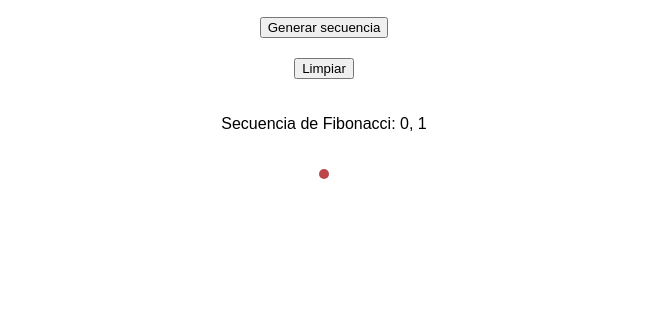
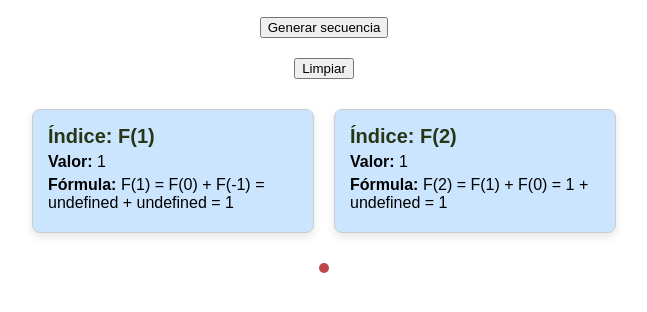
Before and after one commit to FabianVAEN/vega_fabian_parcial_1, a plain HTML site: page index.html in a window 1280 px wide. Both pictures are taken after a click on the button "Generar secuencia". Shown: the part 104-416 px from the top of the page, without its empty margins (316-963 px from the left). Drawn offline with Linux system fonts and the light colour scheme.

Commit message:
feature: colors added

```diff
--- a/script.js
+++ b/script.js
@@ -1,12 +1,15 @@
 function generarFibonacci(n) {
-    let secuencia = [0, 1];
+    if (n === 1) return [1];
+    if (n === 2) return [1, 1];
+
+    let secuencia = [1, 1]; // Comenzar con F(1)=1, F(2)=1
 
     for (let i = 2; i < n; i++) {
         secuencia.push(secuencia[i - 1] + secuencia[i - 2]);
     }
+
     return secuencia;
 }
-
 
 const btnGenerar = document.getElementById("btnGenerar");
 const btnLimpiar = document.getElementById("btnLimpiar");
@@ -18,8 +21,9 @@ const mensajeError = document.getElementById("mensajeError")
 btnGenerar.addEventListener("click", function() {
     const cantidad = parseInt(entrada.value);
 
+
     if (cantidad < 1 || cantidad > 50) {
-        mensajeError.textContent = "Por favor ingrese un el número entre 1 y 50.";
+        mensajeError.textContent = "Por favor ingrese un número entre 1 y 50.";
         return;
     }
 
@@ -29,7 +33,28 @@ btnGenerar.addEventListener("click", function() {
 
     output.innerHTML = "";
 
-    output.innerHTML = `<p>Secuencia de Fibonacci: ${secuencia.join(', ')}</p>`;
+    secuencia.forEach((valor, index) => {
+
+        const tarjeta = document.createElement("div");
+        tarjeta.classList.add("tarjeta");
+
+        let formula = "";
+        if (index === 0 || index === 1) {
+            formula = `F(${index + 1}) = ${valor}`;
+            formula = `F(${index + 1}) = F(${index}) + F(${index - 1}) = ${secuencia[index - 1]} + ${secuencia[index - 2]} = ${valor}`;
+        }
+
+        const esPar = valor % 2 === 0 ? "par" : "impar";
+
+        tarjeta.classList.add(esPar);
+
+        tarjeta.innerHTML = `
+            <h3>Índice: F(${index + 1})</h3>
+            <p><strong>Valor:</strong> ${valor}</p>
+            <p><strong>Fórmula:</strong> ${formula}</p>
+        `;
+        output.appendChild(tarjeta);
+    });
 });
 
 btnLimpiar.addEventListener("click", function() {
--- a/styles.css
+++ b/styles.css
@@ -22,3 +22,42 @@ h1{
     border-radius: 10px;
     padding: 5px;
 }
+
+.tarjeta {
+    background-color: #f9f9f9;
+    border: 1px solid #ccc;
+    border-radius: 8px;
+    padding: 15px;
+    margin: 10px;
+    width: 250px;
+    box-shadow: 0 4px 8px rgba(0, 0, 0, 0.1);
+}
+
+.tarjeta h3 {
+    margin: 0;
+    font-size: 20px;
+    color: #283618;
+}
+
+.tarjeta p {
+    margin: 5px 0;
+    font-size: 16px;
+}
+
+.par {
+    background-color: #ffcccc;
+}
+
+.impar {
+    background-color: #cce5ff;
+}
+
+.tarjeta strong {
+    font-weight: bold;
+}
+
+#output{
+    display: flex;
+    flex-wrap: wrap;
+
+}
```
